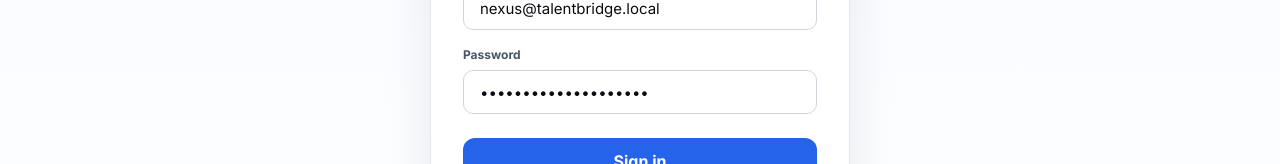
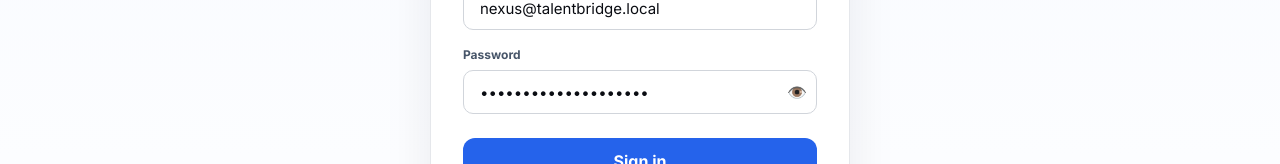
Before and after one commit to gankaiken/UM-Hackathon, a Next.js app in the folder talentbridge/: page /login in a window 1280 px wide. Shown: the part 444-608 px from the top of the page. Built offline with nearby package versions, Linux system fonts and the light colour scheme.

Commit message:
(refactor) Implement 'view password' icon for during log in

```diff
--- a/talentbridge/app/login/page.tsx
+++ b/talentbridge/app/login/page.tsx
@@ -20,6 +20,7 @@ function LoginForm() {
   const [password, setPassword] = useState('TalentBridgeDemo123!');
   const [error, setError] = useState('');
   const [loading, setLoading] = useState(false);
+  const [showPassword, setShowPassword] = useState(false);
 
   async function handleSubmit(event: React.FormEvent) {
     event.preventDefault();
@@ -56,7 +57,32 @@ function LoginForm() {
         <input value={email} onChange={e => setEmail(e.target.value)} type="email" autoComplete="email" style={inputStyle} />
 
         <label style={{ display: 'block', fontSize: 12, fontWeight: 700, color: '#475569', margin: '16px 0 6px' }}>Password</label>
-        <input value={password} onChange={e => setPassword(e.target.value)} type="password" autoComplete="current-password" style={inputStyle} />
+
+        <div style={{ position: "relative" }}>
+          <input
+            value={password}
+            onChange={e => setPassword(e.target.value)}
+            type={showPassword ? "text" : "password"}
+            autoComplete="current-password"
+            style={{ ...inputStyle, paddingRight: 40 }}
+          />
+          <button
+            type="button"
+            onClick={() => setShowPassword(!showPassword)}
+            style={{
+              position: "absolute",
+              right: 10,
+              top: "50%",
+              transform: "translateY(-50%)",
+              background: "none",
+              border: "none",
+              cursor: "pointer"
+            }}
+          >
+            {showPassword ? "🙈" : "👁️"}
+          </button>
+
+        </div>
 
         {error ? <div style={{ marginTop: 16, color: '#DC2626', fontSize: 13 }}>{error}</div> : null}
 
```
